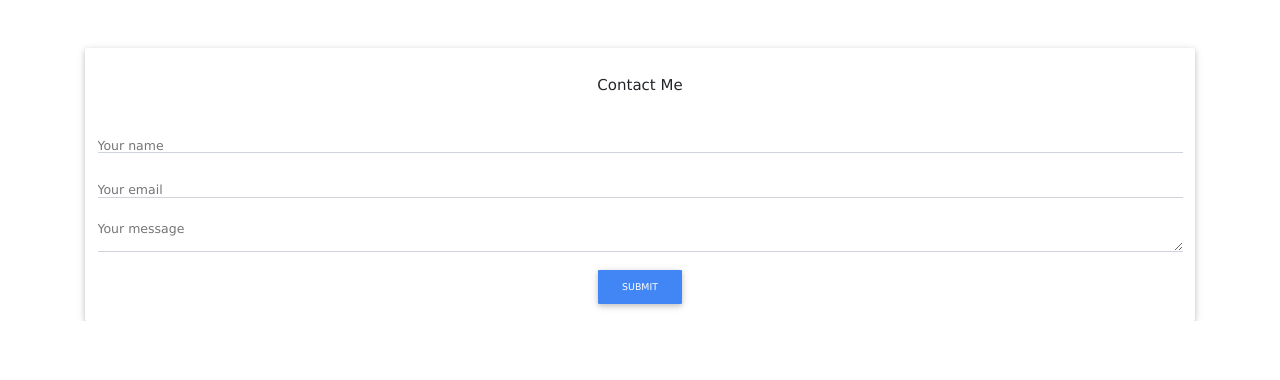
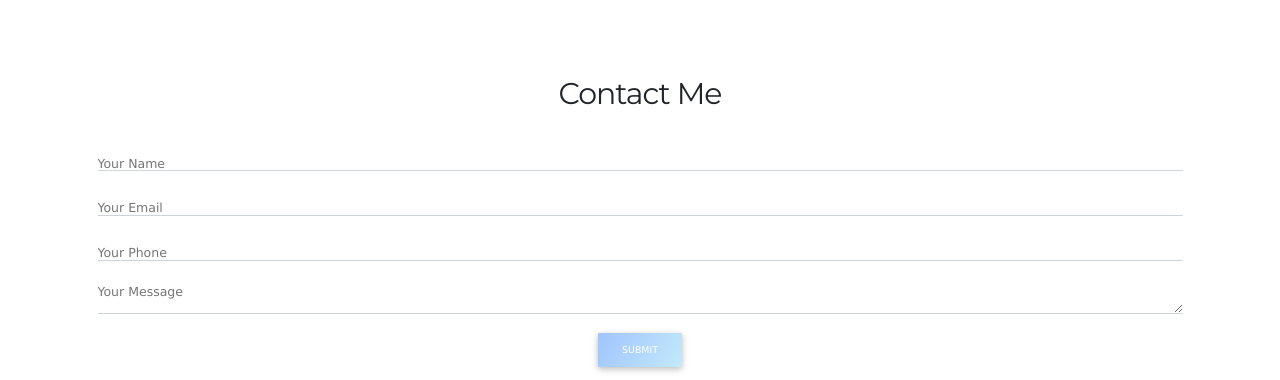
Before and after one commit to Full-lifey/Portfolio, a React (Create React App) app: page / in a window 1280 px wide. Shown: the part 810-1190 px from the top of the page. Before the commit the page ends 1131 px from the top, so only its background shows below. Built offline with nearby package versions, Linux system fonts and the light colour scheme; no server answers.

Commit message:
framed project modal, touchups on ContactForm and projects display

```diff
--- a/src/components/ContactForm.js
+++ b/src/components/ContactForm.js
@@ -8,7 +8,6 @@ import {
   MDBCol,
   MDBInput,
   MDBBtn,
-  MDBCard,
   MDBCardBody
 } from "mdbreact";
 
@@ -16,6 +15,7 @@ const ContactForm = props => {
   const [form, setForm] = useState({
     name: "",
     email: "",
+    phone: "",
     body: ""
   });
 
@@ -34,13 +34,12 @@ const ContactForm = props => {
       <MDBContainer>
         <MDBRow>
           <MDBCol>
-            <MDBCard>
             <MDBCardBody>
-                <form onSubmit={e => handleSubmit(e)} noValidate>
-                  <p className="h4 text-center py-4">Contact Me</p>
+              <form onSubmit={e => handleSubmit(e)} Validate>
+                <p className="h2 text-center py-4">Contact Me</p>
                 <MDBInput
                   id="name"
-                    label="Your name"
+                  label="Your Name"
                   // icon="user"
                   group
                   type="text"
@@ -49,11 +48,11 @@ const ContactForm = props => {
                   name="email"
                   size="lg"
                   value={form.name}
-                    onChange={e => setForm({ ...form, name: e.target.value })}
+                  onChange={e => handleChange(e)}
                 />
                 <MDBInput
                   id="email"
-                    label="Your email"
+                  label="Your Email"
                   // icon="envelope"
                   group
                   type="email"
@@ -70,10 +69,23 @@ const ContactForm = props => {
                   </div>
                   <div className="valid-feedback">Looks good!</div>
                 </MDBInput>
+                <MDBInput
+                  id="phone"
+                  label="Your Phone"
+                  // icon="user"
+                  group
+                  type="text"
+                  error="wrong"
+                  success="right"
+                  name="phone"
+                  size="lg"
+                  value={form.phone}
+                  onChange={e => handleChange(e)}
+                />
 
                 <MDBInput
                   id="body"
-                    label="Your message"
+                  label="Your Message"
                   // icon="pen-fancy"
                   group
                   type="textarea"
@@ -85,16 +97,17 @@ const ContactForm = props => {
                 <div className="text-center mt-3">
                   <MDBBtn
                     id="contact-Submit-btn"
-                      color="primary"
+                    // color="winter-neva-gradient"
                     size="lg"
                     type="submit"
+                    // gradient="winter-neva-gradient"
+                    className="winter-neva-gradient"
                   >
                     Submit
                   </MDBBtn>
                 </div>
               </form>
             </MDBCardBody>
-            </MDBCard>
           </MDBCol>
         </MDBRow>
       </MDBContainer>
--- a/src/components/ContactForm.scss
+++ b/src/components/ContactForm.scss
@@ -1,3 +1,10 @@
 .contact-form-wrapper {
   margin-top: 50px;
 }
+
+.h2 {
+  font-size: 3rem;
+  font-weight: 500;
+  letter-spacing: -0.1rem;
+  font-family: "Montserrat", sans-serif;
+}
--- a/src/components/Project.js
+++ b/src/components/Project.js
@@ -24,18 +24,16 @@ function Project(props) {
             props.index % 2 === 1 ? "right" : ""
           }`}
         >
-          <a href={props.project.deployment}>
-            <img
-              className={`project-img`}
-              src={props.project.imageURL}
-              alt={props.project.title}
-            />
-          </a>
+          <img
+            className={`project-img`}
+            src={props.project.imageURL}
+            alt={props.project.title}
+          />
         </div>
         <div className="project-text">
           <h2 className="project-title">{props.project.title}</h2>
           <p className="project-description">{props.project.description}</p>
-          <div className="project-actions">
+          {/* <div className="project-actions">
             <a
               className="deployment-btn"
               href={props.project.deployment}
@@ -52,7 +50,7 @@ function Project(props) {
             >
               <img src={gitHub} alt="Repository" />
             </a>
-          </div>
+          </div> */}
         </div>
       </div>
     );
--- a/src/components/ProjectList.js
+++ b/src/components/ProjectList.js
@@ -3,12 +3,15 @@ import React, { useState, useEffect } from "react";
 import axios from "axios";
 
 import Project from "./Project.js";
+import ProjectModal from "./ProjectModal";
 
 import "./ProjectList.scss";
 
 function ProjectList(props) {
   // state for projects
   const [projects, setProjects] = useState([]);
+  const [clickedProject, setClickedProject] = useState({});
+  const [showModal, setShowModal] = useState(false);
 
   useEffect(() => {
     // setProjects(sampleData);
@@ -19,6 +22,10 @@ function ProjectList(props) {
       });
   }, []);
 
+  const toggleModal = () => {
+    setShowModal(!showModal);
+  };
+
   if (!projects) {
     return <h2>Loading Projects...</h2>;
   } else {
@@ -26,9 +33,21 @@ function ProjectList(props) {
       <div className="projects-list-wrapper">
         {projects.map((project, index) => {
           return (
-            <Project project={project} index={index} key={project.title} />
+            <div
+              onClick={async () => {
+                await setClickedProject(project);
+                toggleModal(project);
+              }}
+            >
+              <Project project={project} index={index} key={project.title} />
+            </div>
           );
         })}
+        <ProjectModal
+          project={clickedProject}
+          showModal={showModal}
+          toggleModal={toggleModal}
+        />
       </div>
     );
   }
--- a/src/components/ProjectList.scss
+++ b/src/components/ProjectList.scss
@@ -3,6 +3,7 @@
   .project-item {
     width: 100%;
     font-family: "Montserrat", sans-serif;
+    cursor: pointer;
     .project-img-wrapper {
       display: inline-block;
       width: 100%;
@@ -16,7 +17,7 @@
       }
     }
     .project-text {
-      padding: 0 30px 25px 30px;
+      padding: 20px 30px 20px 30px;
       .project-title {
         font-size: 2.5rem;
         font-weight: 500;
@@ -53,6 +54,24 @@
         }
       }
     }
+  }
+}
+.modal-content {
+  font-family: "Montserrat", sans-serif;
+  .modal-header {
+    h4 {
+      font-size: 2.5rem;
+    }
+  }
+  .modal-body {
+    .project-img {
+      width: 100%;
+    }
+  }
+
+  .modal-footer {
+    display: flex;
+    justify-content: space-between;
   }
 }
 
--- /dev/null
+++ b/src/components/ProjectModal.js
@@ -0,0 +1,59 @@
+import React from "react";
+import {
+  MDBContainer,
+  MDBBtn,
+  MDBModal,
+  MDBModalBody,
+  MDBModalHeader,
+  MDBModalFooter
+} from "mdbreact";
+
+import gitHub from "../assets/img/GitHub-Mark-32px.png";
+
+const ProjectModal = props => {
+  return (
+    <MDBContainer>
+      <MDBModal
+        isOpen={props.showModal}
+        toggle={() => props.toggleModal()}
+        fullHeight
+        position="right"
+      >
+        <MDBModalHeader toggle={() => props.toggleModal()}>
+          {props.project.title}
+        </MDBModalHeader>
+        <MDBModalBody>
+          <img
+            className={`project-img`}
+            src={props.project.imageURL}
+            alt={props.project.title}
+          />
+          {props.project.description}
+        </MDBModalBody>
+        <MDBModalFooter>
+          <div className="modal-footer-left">
+            {props.project.demo && <MDBBtn color="red">Demo</MDBBtn>}
+            <MDBBtn href={props.project.deployment} color="info">
+              Deployment
+            </MDBBtn>
+            <a
+              className="repo"
+              href={props.project.repo}
+              target="_blank"
+              rel="noopener noreferrer"
+            >
+              <img src={gitHub} alt="Repository" />
+            </a>
+          </div>
+          <div className="modal-footer-right">
+            <MDBBtn color="secondary" onClick={() => props.toggleModal()}>
+              Close
+            </MDBBtn>
+          </div>
+        </MDBModalFooter>
+      </MDBModal>
+    </MDBContainer>
+  );
+};
+
+export default ProjectModal;
```
Lines whose indentation alone changed are shown as unchanged.
